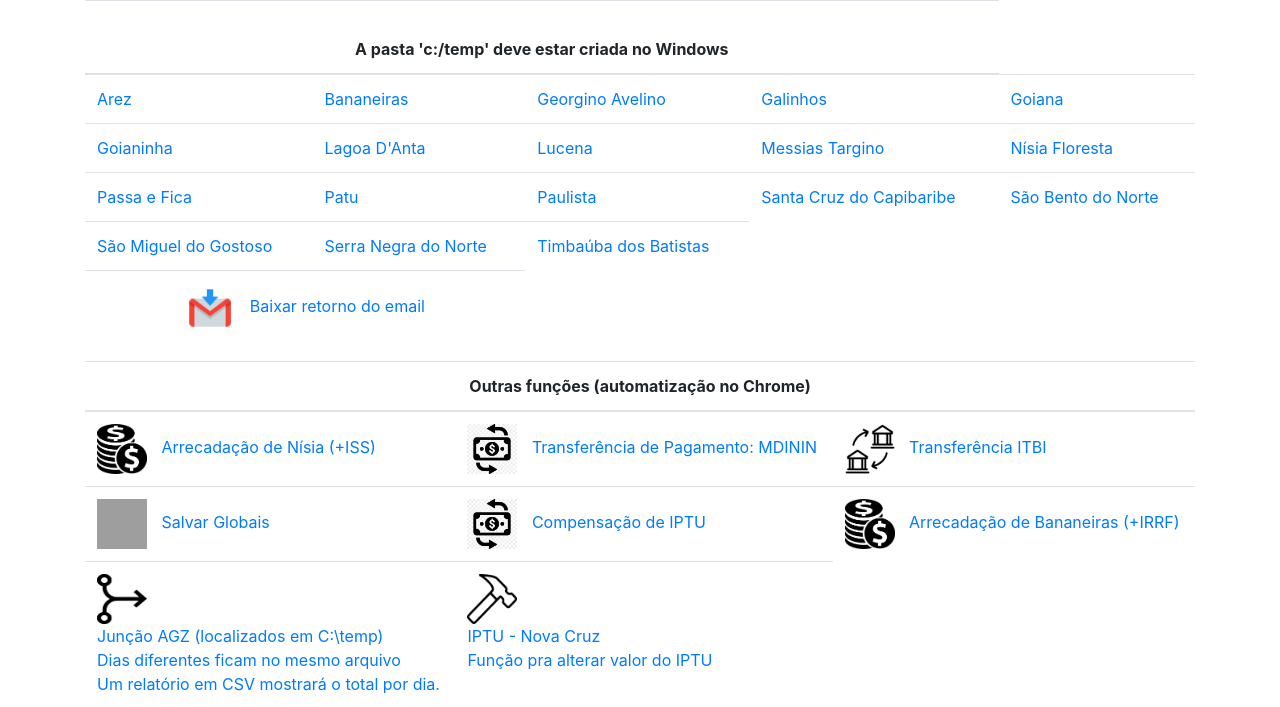
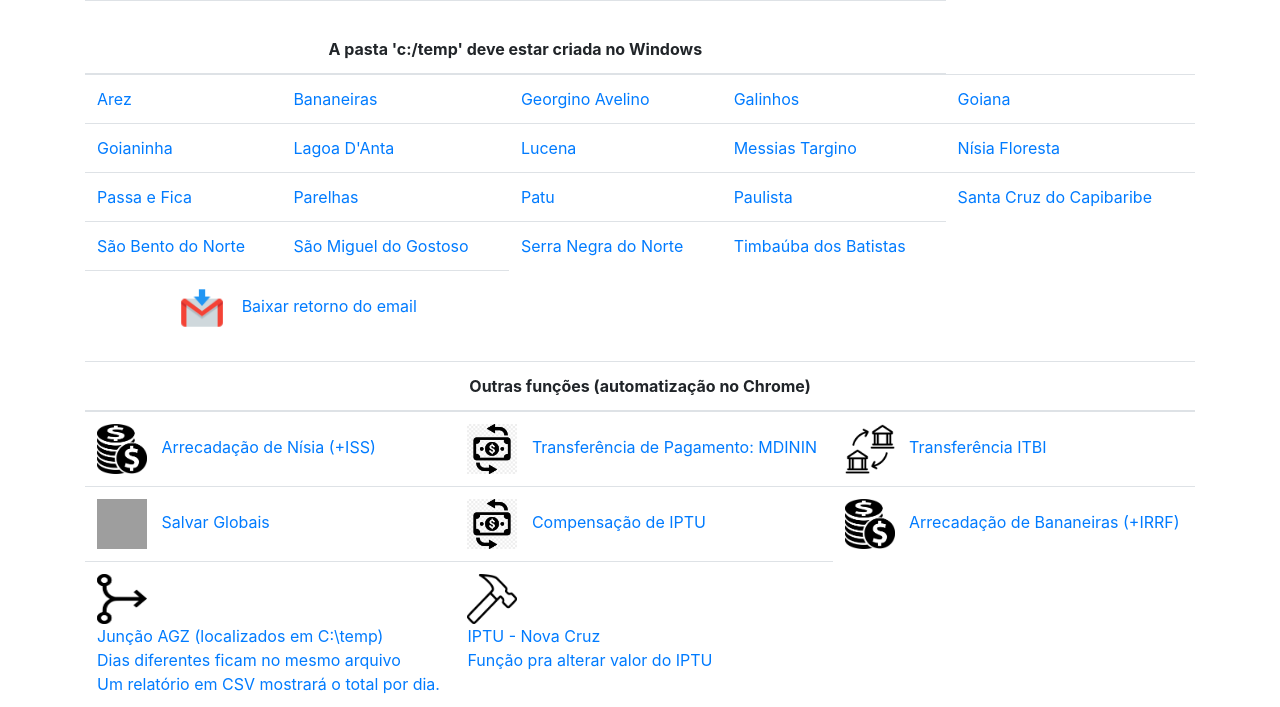
Before and after one commit to bmgmagalhaes/funcoestinus, a Django app: page / in a window 1280 px wide. Shown: the part 64-771 px from the top of the page. Run offline with Django 4.2, Linux system fonts and the light colour scheme; some libraries are stand-ins or nearby versions; grey boxes are pictures that could not be loaded.

Commit message:
Adicionando Parelhas na lista de municípios pra renomear retorno

```diff
--- a/home/executaveis/retorno_config.py
+++ b/home/executaveis/retorno_config.py
@@ -17,6 +17,7 @@ lista_municipios_renomear_off_line = {
     'mta':'Messias Targino',
     'nis':'Nisia Floresta',
     'pef':'Passa e Fica',
+    'pah': 'Parelhas',
     'pat':'Patu',
     'sbn':'São Bento do Norte',
     'smg':'São Miguel do Gostoso',
@@ -32,6 +33,10 @@ lista_municipios_retorno = {
         'Goiana': {
             'PREF MUN DE GOIANA  104CAIXA ECON. FEDERAL':'.104',
             'PREFEITURA MUN GOIAN001BANCO DO BRASIL':'.001'
+        },
+        'Parelhas': {
+            'PM DE PARELHAS      104CAIXA ECON. FEDERAL':'.204',
+            'PARELHAS - ARRECA001BANCO DO BRASIL':'.904'
         },
         'Paulista':{
             'IPTU PAULISTA-PE    001BANCO DO BRASIL':'.001',
--- a/home/templates/home/index.html
+++ b/home/templates/home/index.html
@@ -48,9 +48,12 @@
        </td>
     </tr>
     <tr>
-       <td>
-           <a href="{% url 'renomear' 'pef' %}">Passa e Fica</a>
-       </td>
+        <td>
+            <a href="{% url 'renomear' 'pef' %}">Passa e Fica</a>
+        </td>
+        <td>
+            <a href="{% url 'renomear' 'pah' %}">Parelhas</a>
+        </td>
        <td>
            <a href="{% url 'renomear' 'pat' %}">Patu</a>
        </td>
@@ -60,12 +63,13 @@
        <td>
            <a href="{% url 'renomear' 'scc' %}">Santa Cruz do Capibaribe</a>
        </td>
-       <td>
-           <a href="{% url 'renomear' 'sbn' %}">São Bento do Norte</a>
-       </td>
+
 
     </tr>
     <tr>
+        <td>
+            <a href="{% url 'renomear' 'sbn' %}">São Bento do Norte</a>
+        </td>
        <td>
            <a href="{% url 'renomear' 'smg' %}">São Miguel do Gostoso</a>
        </td>
```
